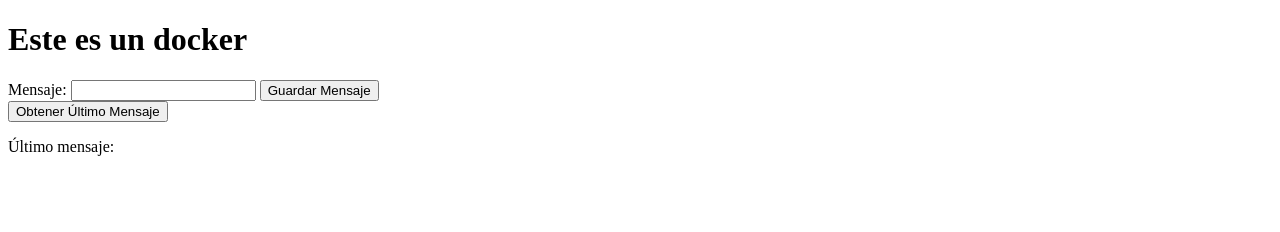
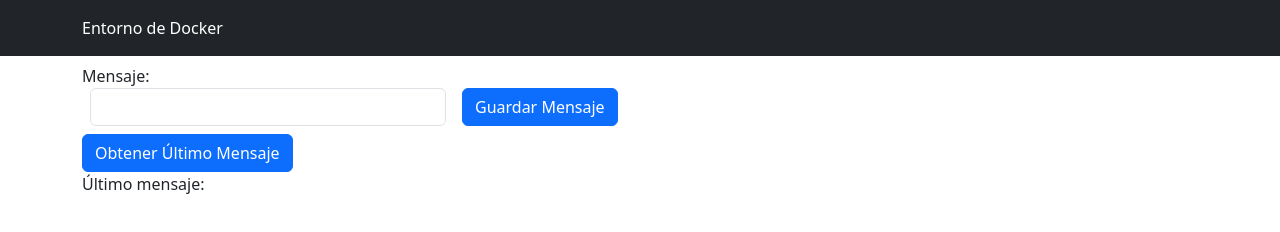
Before and after one commit to Tanke6003/Docker, a plain HTML site: page Enviroment/http-folder/index.html in a window 1280 px wide. Drawn offline with nearby package versions, Linux system fonts and the light colour scheme.

Commit message:
[ADD] Bootstrapp in html

```diff
--- a/Enviroment/http-folder/index.html
+++ b/Enviroment/http-folder/index.html
@@ -3,18 +3,34 @@
 <head>
     <meta charset="UTF-8">
     <meta name="viewport" content="width=device-width, initial-scale=1.0">
+    <link href="https://cdn.jsdelivr.net/npm/bootstrap@5.3.1/dist/css/bootstrap.min.css" rel="stylesheet" integrity="sha384-4bw+/aepP/YC94hEpVNVgiZdgIC5+VKNBQNGCHeKRQN+PtmoHDEXuppvnDJzQIu9" crossorigin="anonymous">
+    <script src="https://cdn.jsdelivr.net/npm/bootstrap@5.3.1/dist/js/bootstrap.bundle.min.js" integrity="sha384-HwwvtgBNo3bZJJLYd8oVXjrBZt8cqVSpeBNS5n7C8IVInixGAoxmnlMuBnhbgrkm" crossorigin="anonymous"></script>
     <title>Ruben Farias</title>
 </head>
 <body>
-    <h1>Este es un docker</h1>
-    <div>
-        <label for="message">Mensaje:</label>
-        <input type="text" id="message" />
-        <button onclick="guardarMensaje()">Guardar Mensaje</button>
-    </div>
-    <div>
-        <button onclick="obtenerUltimoMensaje()">Obtener Último Mensaje</button>
-        <p>Último mensaje: <span id="ultimoMensaje"></span></p>
+    <header class="justify-content-center p-3 text-bg-dark">
+        <div class="container">
+            Entorno de Docker
+        </div>
+    </header>
+    <div class="container">
+
+        <div class="row my-2">
+            <div class="col-4 from-group"><label for="message">Mensaje:</label><input class=" form-control ms-2" type="text" id="message" /></div>
+            <div class="col-4 d-flex"><button class=" btn btn-primary mt-auto " onclick="guardarMensaje()">Guardar Mensaje</button></div>
+        </div>
+
+        <div class="row">
+            <div class="col-4">
+                <button  class="btn btn-primary" onclick="obtenerUltimoMensaje()">Obtener Último Mensaje</button>
+            </div>
+            <div class="col-12">
+                <p>Último mensaje: <span id="ultimoMensaje"></span></p>
+            </div>
+
+
+        </div>
+
     </div>
 
 </body>
@@ -47,6 +63,7 @@
     }
 
     function obtenerUltimoMensaje() {
+        ultimoMensaje.textContent = "";
         fetch('http://localhost:8000/getLastMessage')
         .then(response => response.json())
         .then(data => {
```
